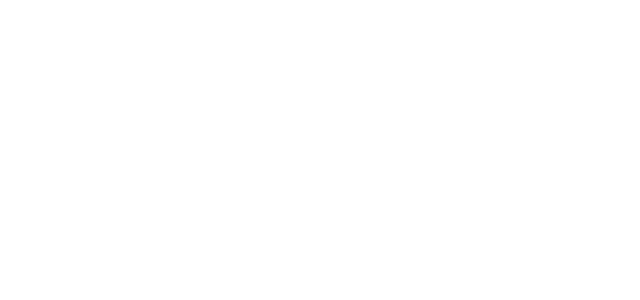
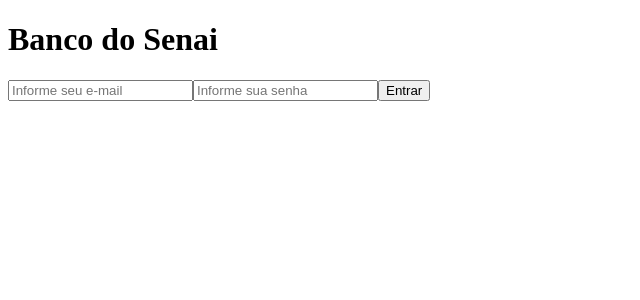
Before and after one commit to Desenvolvedor-Front-End-React-T1/app-banco, a React (Vite) app: page /login in a window 1280 px wide. Before the commit this address had no page. Shown: the top 300 px of the page, without its empty margins (0-640 px from the left). Built offline with nearby package versions, Linux system fonts and the light colour scheme.

Commit message:
feat: Implementando tela de login

```diff
--- a/src/App.jsx
+++ b/src/App.jsx
@@ -1,5 +1,6 @@
 import { BrowserRouter, Routes, Route } from 'react-router-dom'
 import Home from './pages/Home'
+import Login from './pages/Login'
 import Financiamento from './pages/Financiamento'
 
 import PixPage from './pages/PixPage'
@@ -10,6 +11,7 @@
     <BrowserRouter>
       <Routes>
         <Route path="/" element={<Home />} />
+        <Route path="/login" element={<Login />} />
         <Route path="/financiamento" element={<Financiamento />} />
         <Route path="/area-pix" element={<PixPage />} />
       </Routes>
--- a/src/pages/Login.jsx
+++ b/src/pages/Login.jsx
@@ -1,9 +1,23 @@
+import { useState } from 'react'
 import { useTranslation } from 'react-i18next'
 function Login() {
     const { t } = useTranslation()
+
+    const [email, setEmail] = useState('')
+    const [password, setPassword] = useState('')
+
     return (
-        <>
-            <input className="input-login" type="password" placeholder={t('login.inputSenha')} />
-        </>
+        <div>
+            <form>
+                <h1>Banco do Senai</h1>
+
+                <input type="email" value={email} onChange={e => setEmail(e.target.value)} placeholder="Informe seu e-mail"/>
+                <input type="password" value={password} onChange={e => setPassword(e.target.value)} placeholder="Informe sua senha"/>
+
+                <button>Entrar</button>
+            </form>
+        </div>
     )
 }
+
+export default Login
```
